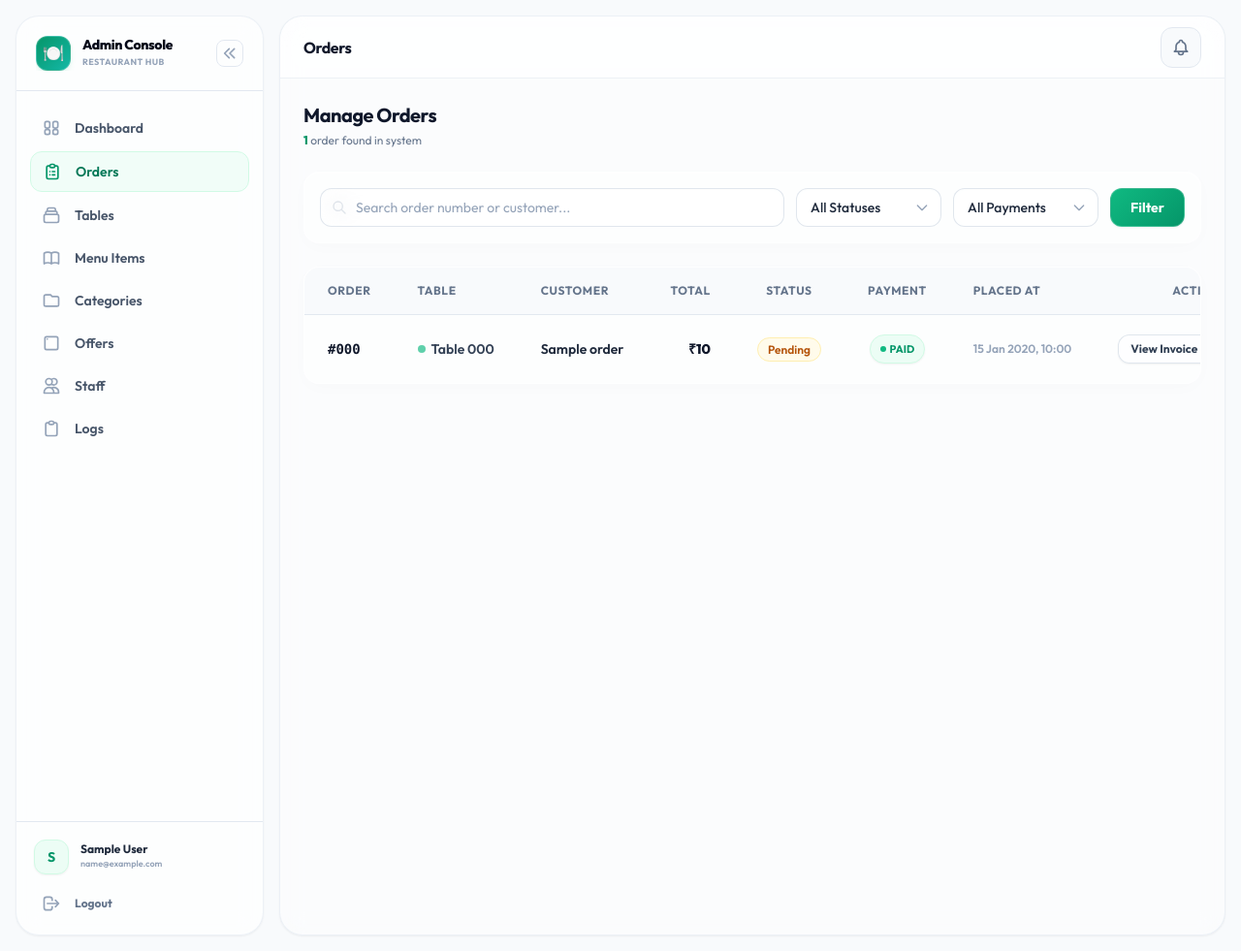
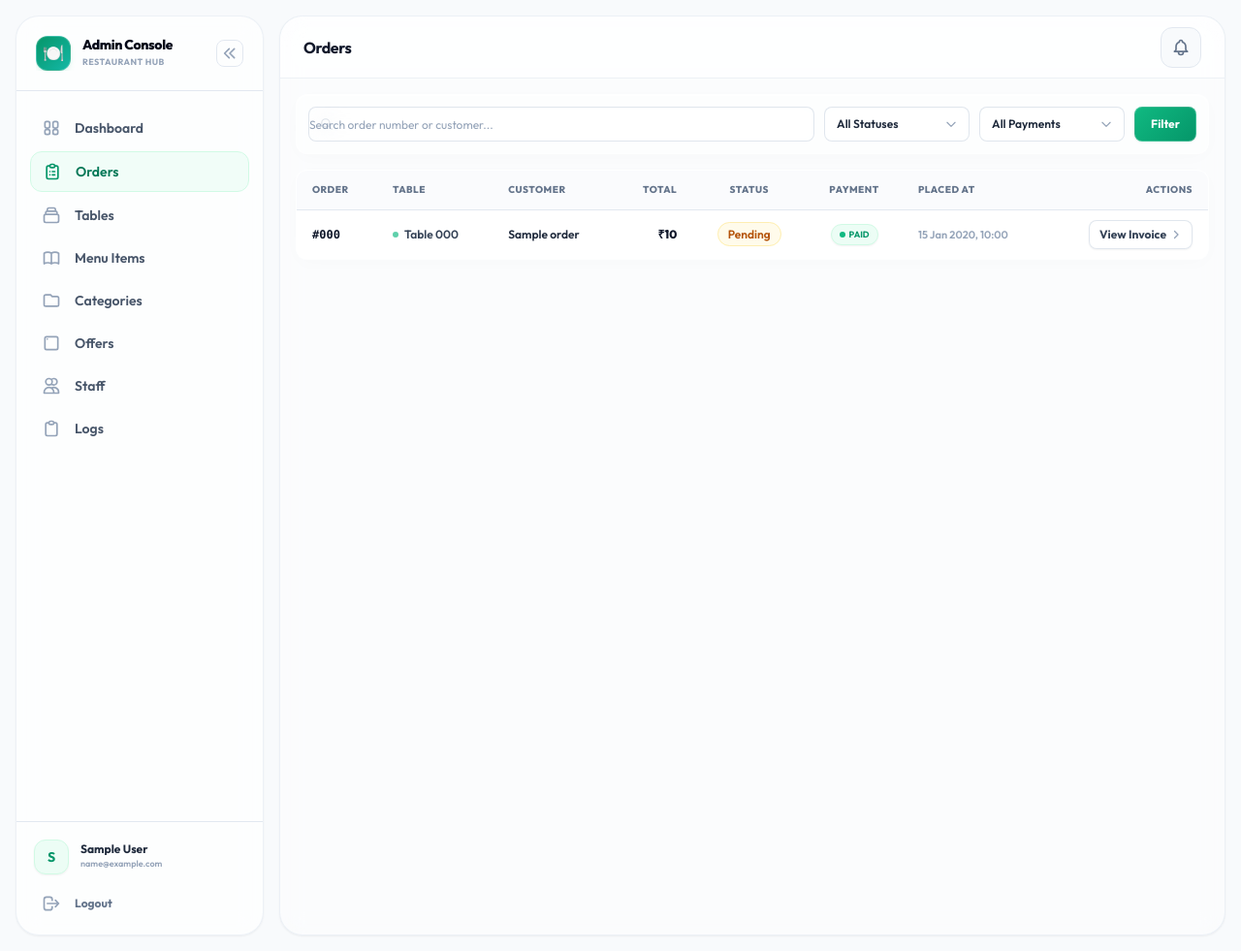
Before and after one commit to vashisthNitesh/Order-Management, a Django app: page /manage/orders/ in a window 1280 px wide. Shown: the whole page at 97% size. Run offline with Django 4.2, Linux system fonts and the light colour scheme; a user stored in the database is signed in; tables that the repository leaves empty hold one stand-in row (values such as "Sample post"); parts of the project's set-up code (start-up, migrations or seed data) failed here and were passed over; some libraries are stand-ins or nearby versions.

Commit message:
Update admin list templates and pagination
Co-Authored-By: Claude Sonnet 4.6 <noreply@anthropic.com>

```diff
--- a/backend/templates/admin_panel/_pagination.html
+++ b/backend/templates/admin_panel/_pagination.html
@@ -1,17 +1,17 @@
 {% if page_obj.paginator.num_pages > 1 %}
-<div class="flex items-center justify-between glass-panel px-6 py-3 rounded-2xl mb-6 animate-fade-up">
+<div class="flex items-center justify-between glass-panel px-4 py-2.5 rounded-xl mb-4 animate-fade-up">
   <div class="flex flex-1 justify-between sm:hidden">
     {% if page_obj.has_previous %}
       <a href="?page={{ page_obj.previous_page_number }}{% for key, value in request.GET.items %}{% if key != 'page' %}&{{ key }}={{ value }}{% endif %}{% endfor %}"
-         class="glass-btn-secondary px-4 py-2 rounded-xl text-xs font-bold">Previous</a>
+         class="glass-btn-secondary px-3 py-1.5 rounded-lg text-xs font-bold">Previous</a>
     {% else %}
-      <span class="glass-btn-secondary opacity-50 cursor-not-allowed px-4 py-2 rounded-xl text-xs font-bold">Previous</span>
+      <span class="glass-btn-secondary opacity-50 cursor-not-allowed px-3 py-1.5 rounded-lg text-xs font-bold">Previous</span>
     {% endif %}
     {% if page_obj.has_next %}
       <a href="?page={{ page_obj.next_page_number }}{% for key, value in request.GET.items %}{% if key != 'page' %}&{{ key }}={{ value }}{% endif %}{% endfor %}"
-         class="glass-btn-secondary px-4 py-2 rounded-xl text-xs font-bold">Next</a>
+         class="glass-btn-secondary px-3 py-1.5 rounded-lg text-xs font-bold">Next</a>
     {% else %}
-      <span class="glass-btn-secondary opacity-50 cursor-not-allowed px-4 py-2 rounded-xl text-xs font-bold">Next</span>
+      <span class="glass-btn-secondary opacity-50 cursor-not-allowed px-3 py-1.5 rounded-lg text-xs font-bold">Next</span>
     {% endif %}
   </div>
   <div class="hidden sm:flex sm:flex-1 sm:items-center sm:justify-between">
@@ -27,18 +27,18 @@
       </p>
     </div>
     <div>
-      <nav class="isolate inline-flex -space-x-px rounded-xl shadow-sm bg-white border border-slate-200 p-0.5" aria-label="Pagination">
+      <nav class="isolate inline-flex -space-x-px rounded-lg shadow-sm bg-white border border-slate-200 p-0.5" aria-label="Pagination">
         {% if page_obj.has_previous %}
           <a href="?page={{ page_obj.previous_page_number }}{% for key, value in request.GET.items %}{% if key != 'page' %}&{{ key }}={{ value }}{% endif %}{% endfor %}"
-             class="relative inline-flex items-center rounded-lg p-2 text-slate-500 hover:bg-slate-50 hover:text-slate-700 transition-colors">
+             class="relative inline-flex items-center rounded-md p-1.5 text-slate-500 hover:bg-slate-50 hover:text-slate-700 transition-colors">
             <span class="sr-only">Previous</span>
-            <svg class="h-4 w-4" fill="none" stroke="currentColor" viewBox="0 0 24 24">
+            <svg class="h-3.5 w-3.5" fill="none" stroke="currentColor" viewBox="0 0 24 24">
               <path stroke-linecap="round" stroke-linejoin="round" stroke-width="2" d="M15 19l-7-7 7-7" />
             </svg>
           </a>
         {% else %}
-          <span class="relative inline-flex items-center rounded-lg p-2 text-slate-300 cursor-not-allowed">
-            <svg class="h-4 w-4" fill="none" stroke="currentColor" viewBox="0 0 24 24">
+          <span class="relative inline-flex items-center rounded-md p-1.5 text-slate-300 cursor-not-allowed">
+            <svg class="h-3.5 w-3.5" fill="none" stroke="currentColor" viewBox="0 0 24 24">
               <path stroke-linecap="round" stroke-linejoin="round" stroke-width="2" d="M15 19l-7-7 7-7" />
             </svg>
           </span>
@@ -46,24 +46,24 @@
 
         {% for num in page_obj.paginator.page_range %}
           {% if page_obj.number == num %}
-            <span class="relative z-10 inline-flex items-center bg-emerald-50 text-emerald-600 px-3 py-1.5 rounded-lg text-xs font-bold border border-emerald-100">{{ num }}</span>
+            <span class="relative z-10 inline-flex items-center bg-emerald-50 text-emerald-600 px-2.5 py-1 rounded-md text-xs font-bold border border-emerald-100">{{ num }}</span>
           {% elif num > page_obj.number|add:-3 and num < page_obj.number|add:3 %}
             <a href="?page={{ num }}{% for key, value in request.GET.items %}{% if key != 'page' %}&{{ key }}={{ value }}{% endif %}{% endfor %}"
-               class="relative inline-flex items-center px-3 py-1.5 text-xs font-bold text-slate-500 rounded-lg hover:bg-slate-50 hover:text-slate-800 transition-colors">{{ num }}</a>
+               class="relative inline-flex items-center px-2.5 py-1 text-xs font-bold text-slate-500 rounded-md hover:bg-slate-50 hover:text-slate-800 transition-colors">{{ num }}</a>
           {% endif %}
         {% endfor %}
 
         {% if page_obj.has_next %}
           <a href="?page={{ page_obj.next_page_number }}{% for key, value in request.GET.items %}{% if key != 'page' %}&{{ key }}={{ value }}{% endif %}{% endfor %}"
-             class="relative inline-flex items-center rounded-lg p-2 text-slate-500 hover:bg-slate-50 hover:text-slate-700 transition-colors">
+             class="relative inline-flex items-center rounded-md p-1.5 text-slate-500 hover:bg-slate-50 hover:text-slate-700 transition-colors">
             <span class="sr-only">Next</span>
-            <svg class="h-4 w-4" fill="none" stroke="currentColor" viewBox="0 0 24 24">
+            <svg class="h-3.5 w-3.5" fill="none" stroke="currentColor" viewBox="0 0 24 24">
               <path stroke-linecap="round" stroke-linejoin="round" stroke-width="2" d="M9 5l7 7-7 7" />
             </svg>
           </a>
         {% else %}
-          <span class="relative inline-flex items-center rounded-lg p-2 text-slate-300 cursor-not-allowed">
-            <svg class="h-4 w-4" fill="none" stroke="currentColor" viewBox="0 0 24 24">
+          <span class="relative inline-flex items-center rounded-md p-1.5 text-slate-300 cursor-not-allowed">
+            <svg class="h-3.5 w-3.5" fill="none" stroke="currentColor" viewBox="0 0 24 24">
               <path stroke-linecap="round" stroke-linejoin="round" stroke-width="2" d="M9 5l7 7-7 7" />
             </svg>
           </span>
--- a/backend/templates/admin_panel/orders.html
+++ b/backend/templates/admin_panel/orders.html
@@ -2,41 +2,32 @@
 {% load web_extras %}
 {% block page_title %}Orders{% endblock %}
 {% block content %}
-<div class="p-6 max-w-7xl mx-auto space-y-6">
-  <!-- Top Bar -->
-  <div class="flex flex-col sm:flex-row sm:items-center justify-between gap-4">
-    <div>
-      <h2 class="text-xl font-bold text-slate-900 tracking-tight">Manage Orders</h2>
-      <p class="text-xs text-slate-500 mt-1">
-        <span class="font-extrabold text-emerald-600">{{ orders.paginator.count }}</span> order{{ orders.paginator.count|pluralize }} found in system
-      </p>
-    </div>
-  </div>
+<div class="p-4 max-w-7xl mx-auto space-y-4">
 
   <!-- Filters Panel -->
-  <form method="get" class="glass-panel rounded-2xl p-4 flex flex-wrap items-center gap-3">
+  <form method="get" class="glass-panel rounded-xl p-3 flex flex-wrap items-center gap-2.5">
     <!-- Search Field -->
     <div class="relative flex-1 min-w-[200px]">
       <div class="absolute inset-y-0 left-0 pl-3 flex items-center pointer-events-none">
-        <svg class="h-4 w-4 text-slate-400" fill="none" stroke="currentColor" viewBox="0 0 24 24">
+        <svg class="h-3.5 w-3.5 text-slate-400" fill="none" stroke="currentColor" viewBox="0 0 24 24">
           <path stroke-linecap="round" stroke-linejoin="round" stroke-width="2" d="M21 21l-6-6m2-5a7 7 0 11-14 0 7 7 0 0114 0z" />
         </svg>
       </div>
       <input name="q" type="text" value="{{ search }}" placeholder="Search order number or customer..."
-        class="h-10 pl-9 pr-3 w-full rounded-xl glass-input text-slate-800 text-sm placeholder-slate-400 focus:outline-none">
+        class="h-9 pl-8.5 pr-3 w-full rounded-lg glass-input text-slate-800 text-xs placeholder-slate-400 focus:outline-none">
     </div>
 
     <!-- Status Filter -->
     <div class="relative min-w-[150px]">
       <select name="status" onchange="this.form.submit()"
-        class="h-10 w-full rounded-xl glass-input px-3.5 pr-8 text-sm text-slate-800 font-medium focus:outline-none appearance-none cursor-pointer">
+        class="h-9 w-full rounded-lg glass-input px-3 pr-8 text-xs text-slate-800 font-semibold focus:outline-none appearance-none cursor-pointer">
         <option value="">All Statuses</option>
         {% for val, label in status_choices %}
         <option value="{{ val }}" {% if status_filter == val %}selected{% endif %}>{{ label }}</option>
         {% endfor %}
       </select>
       <div class="absolute inset-y-0 right-0 pr-3 flex items-center pointer-events-none text-slate-400">
-        <svg class="h-4 w-4" fill="none" stroke="currentColor" viewBox="0 0 24 24">
+        <svg class="h-3.5 w-3.5" fill="none" stroke="currentColor" viewBox="0 0 24 24">
           <path stroke-linecap="round" stroke-linejoin="round" stroke-width="2" d="M19 9l-7 7-7-7" />
         </svg>
       </div>
@@ -45,13 +36,13 @@
     <!-- Payment Filter -->
     <div class="relative min-w-[150px]">
       <select name="paid" onchange="this.form.submit()"
-        class="h-10 w-full rounded-xl glass-input px-3.5 pr-8 text-sm text-slate-800 font-medium focus:outline-none appearance-none cursor-pointer">
+        class="h-9 w-full rounded-lg glass-input px-3 pr-8 text-xs text-slate-800 font-semibold focus:outline-none appearance-none cursor-pointer">
         <option value="">All Payments</option>
         <option value="0" {% if paid_filter == '0' %}selected{% endif %}>Unpaid</option>
         <option value="1" {% if paid_filter == '1' %}selected{% endif %}>Paid</option>
       </select>
       <div class="absolute inset-y-0 right-0 pr-3 flex items-center pointer-events-none text-slate-400">
-        <svg class="h-4 w-4" fill="none" stroke="currentColor" viewBox="0 0 24 24">
+        <svg class="h-3.5 w-3.5" fill="none" stroke="currentColor" viewBox="0 0 24 24">
           <path stroke-linecap="round" stroke-linejoin="round" stroke-width="2" d="M19 9l-7 7-7-7" />
         </svg>
       </div>
@@ -60,12 +51,12 @@
     <!-- Actions -->
     <div class="flex items-center gap-2">
       <button type="submit"
-        class="h-10 px-5 glass-btn-primary rounded-xl text-sm font-bold shadow-sm active:scale-[0.98]">
+        class="h-9 px-4 glass-btn-primary rounded-lg text-xs font-bold shadow-sm active:scale-[0.98]">
         Filter
       </button>
       {% if search or status_filter or paid_filter %}
       <a href="{% url 'web:admin_orders' %}"
-        class="h-10 px-4 glass-btn-secondary rounded-xl text-sm font-bold flex items-center justify-center transition-all active:scale-[0.98]">
+        class="h-9 px-3 glass-btn-secondary rounded-lg text-xs font-bold flex items-center justify-center transition-all active:scale-[0.98]">
         Clear
       </a>
       {% endif %}
@@ -73,7 +64,7 @@
   </form>
 
   {% if not orders %}
-  <div class="flex flex-col items-center justify-center py-24 text-center glass-panel rounded-2xl p-6">
+  <div class="flex flex-col items-center justify-center py-20 text-center glass-panel rounded-xl p-6">
     <div class="w-16 h-16 bg-slate-50 border border-slate-200 rounded-full flex items-center justify-center text-2xl shadow-sm mb-4">🧾</div>
     <h3 class="font-bold text-slate-900 text-base">No orders found</h3>
     <p class="text-xs text-slate-500 mt-1 max-w-xs mx-auto font-medium">Try adjusting your filters or search query to find what you are looking for.</p>
@@ -85,66 +76,66 @@
   </div>
   {% else %}
   {% include "admin_panel/_pagination.html" with page_obj=page_obj %}
-  <div class="glass-panel rounded-2xl overflow-hidden">
+  <div class="glass-panel rounded-xl overflow-hidden">
     <div class="overflow-x-auto">
-      <table class="w-full text-sm min-w-[800px] border-collapse">
+      <table class="w-full text-xs min-w-[800px] border-collapse">
         <thead>
-          <tr class="border-b border-slate-200 bg-slate-50">
-            <th class="text-left px-6 py-4 text-xs font-bold text-slate-500 uppercase tracking-wider">Order</th>
-            <th class="text-left px-6 py-4 text-xs font-bold text-slate-500 uppercase tracking-wider">Table</th>
-            <th class="text-left px-6 py-4 text-xs font-bold text-slate-500 uppercase tracking-wider hidden md:table-cell">Customer</th>
-            <th class="text-right px-6 py-4 text-xs font-bold text-slate-500 uppercase tracking-wider">Total</th>
-            <th class="text-center px-6 py-4 text-xs font-bold text-slate-500 uppercase tracking-wider">Status</th>
-            <th class="text-center px-6 py-4 text-xs font-bold text-slate-500 uppercase tracking-wider">Payment</th>
-            <th class="text-left px-6 py-4 text-xs font-bold text-slate-500 uppercase tracking-wider hidden lg:table-cell">Placed At</th>
-            <th class="text-right px-6 py-4 text-xs font-bold text-slate-500 uppercase tracking-wider">Actions</th>
+          <tr class="border-b border-slate-200 bg-slate-50/70">
+            <th class="text-left px-4 py-3 text-[10px] font-extrabold text-slate-500 uppercase tracking-wider">Order</th>
+            <th class="text-left px-4 py-3 text-[10px] font-extrabold text-slate-500 uppercase tracking-wider">Table</th>
+            <th class="text-left px-4 py-3 text-[10px] font-extrabold text-slate-500 uppercase tracking-wider hidden md:table-cell">Customer</th>
+            <th class="text-right px-4 py-3 text-[10px] font-extrabold text-slate-500 uppercase tracking-wider">Total</th>
+            <th class="text-center px-4 py-3 text-[10px] font-extrabold text-slate-500 uppercase tracking-wider">Status</th>
+            <th class="text-center px-4 py-3 text-[10px] font-extrabold text-slate-500 uppercase tracking-wider">Payment</th>
+            <th class="text-left px-4 py-3 text-[10px] font-extrabold text-slate-500 uppercase tracking-wider hidden lg:table-cell">Placed At</th>
+            <th class="text-right px-4 py-3 text-[10px] font-extrabold text-slate-500 uppercase tracking-wider">Actions</th>
           </tr>
         </thead>
-        <tbody class="divide-y divide-slate-100">
+        <tbody class="divide-y divide-slate-100 bg-white">
           {% for order in orders %}
           <tr class="hover:bg-slate-50/70 transition-colors group cursor-pointer stagger-item" style="--sibling-index: {{ forloop.counter }};"
               onclick="if (!event.target.closest('a') && !event.target.closest('button')) window.location.href = '{% url 'web:admin_order_detail' order.id %}'">
-            <td class="px-6 py-5 whitespace-nowrap">
+            <td class="px-4 py-2.5 whitespace-nowrap">
               <span class="font-mono font-bold text-slate-900 group-hover:text-emerald-600 transition-colors">#{{ order.order_number }}</span>
             </td>
-            <td class="px-6 py-5 whitespace-nowrap">
+            <td class="px-4 py-2.5 whitespace-nowrap">
               {% if order.table %}
               <div class="flex items-center gap-1.5">
-                <span class="w-2 h-2 rounded-full bg-emerald-500 animate-pulse"></span>
+                <span class="w-1.5 h-1.5 rounded-full bg-emerald-500 animate-pulse"></span>
                 <span class="text-slate-700 font-semibold">Table {{ order.table.table_number }}</span>
               </div>
               {% else %}
               <span class="text-slate-400 font-medium">—</span>
               {% endif %}
             </td>
-            <td class="px-6 py-5 whitespace-nowrap hidden md:table-cell">
+            <td class="px-4 py-2.5 whitespace-nowrap hidden md:table-cell">
               <div class="text-slate-800 font-semibold">{{ order.customer_name|default:"Walk-in Customer" }}</div>
             </td>
-            <td class="px-6 py-5 text-right whitespace-nowrap font-extrabold text-slate-900">
+            <td class="px-4 py-2.5 text-right whitespace-nowrap font-extrabold text-slate-900">
               {{ order.total_amount|inr }}
             </td>
-            <td class="px-6 py-5 text-center whitespace-nowrap">
+            <td class="px-4 py-2.5 text-center whitespace-nowrap">
               {{ order.status|status_badge }}
             </td>
-            <td class="px-6 py-5 text-center whitespace-nowrap">
+            <td class="px-4 py-2.5 text-center whitespace-nowrap">
               {% if order.is_paid %}
-              <span class="inline-flex items-center gap-1 text-[11px] font-bold px-2.5 py-1 rounded-full bg-emerald-50 text-emerald-600 border border-emerald-100 shadow-sm">
+              <span class="inline-flex items-center gap-1 text-[9px] font-bold px-2 py-0.5 rounded-full bg-emerald-50 text-emerald-600 border border-emerald-100 shadow-sm">
                 <span class="w-1.5 h-1.5 rounded-full bg-emerald-500"></span> PAID
               </span>
               {% else %}
-              <span class="inline-flex items-center gap-1 text-[11px] font-bold px-2.5 py-1 rounded-full bg-rose-50 text-rose-700 border border-rose-100 shadow-sm">
+              <span class="inline-flex items-center gap-1 text-[9px] font-bold px-2 py-0.5 rounded-full bg-rose-50 text-rose-700 border border-rose-100 shadow-sm">
                 <span class="w-1.5 h-1.5 rounded-full bg-rose-500"></span> UNPAID
               </span>
               {% endif %}
             </td>
-            <td class="px-6 py-5 whitespace-nowrap text-slate-400 text-xs font-semibold hidden lg:table-cell">
+            <td class="px-4 py-2.5 whitespace-nowrap text-slate-400 text-[11px] font-semibold hidden lg:table-cell">
               {{ order.created_at|date:"d M Y, H:i" }}
             </td>
-            <td class="px-6 py-5 text-right whitespace-nowrap">
+            <td class="px-4 py-2.5 text-right whitespace-nowrap">
               <a href="{% url 'web:admin_order_detail' order.id %}"
-                class="glass-btn-secondary inline-flex items-center justify-center gap-1 px-3 py-1.5 font-bold rounded-xl text-xs shadow-sm">
+                class="glass-btn-secondary inline-flex items-center justify-center gap-1 px-2.5 py-1.5 font-bold rounded-lg text-xs shadow-sm">
                 <span>View Invoice</span>
-                <svg class="w-3.5 h-3.5 text-slate-400 group-hover:text-slate-700 transition-colors" fill="none" stroke="currentColor" viewBox="0 0 24 24">
+                <svg class="w-3 h-3 text-slate-400 group-hover:text-slate-700 transition-colors" fill="none" stroke="currentColor" viewBox="0 0 24 24">
                   <path stroke-linecap="round" stroke-linejoin="round" stroke-width="2.5" d="M9 5l7 7-7 7" />
                 </svg>
               </a>
```
Also changed, not shown: backend/templates/admin_panel/categories.html (+24 -31 lines), backend/templates/admin_panel/logs.html (+26 -30 lines), backend/templates/admin_panel/menu.html (+33 -35 lines), backend/templates/admin_panel/offers.html (+33 -35 lines), backend/templates/admin_panel/staff.html (+35 -37 lines), backend/templates/admin_panel/tables.html (+43 -46 lines).
